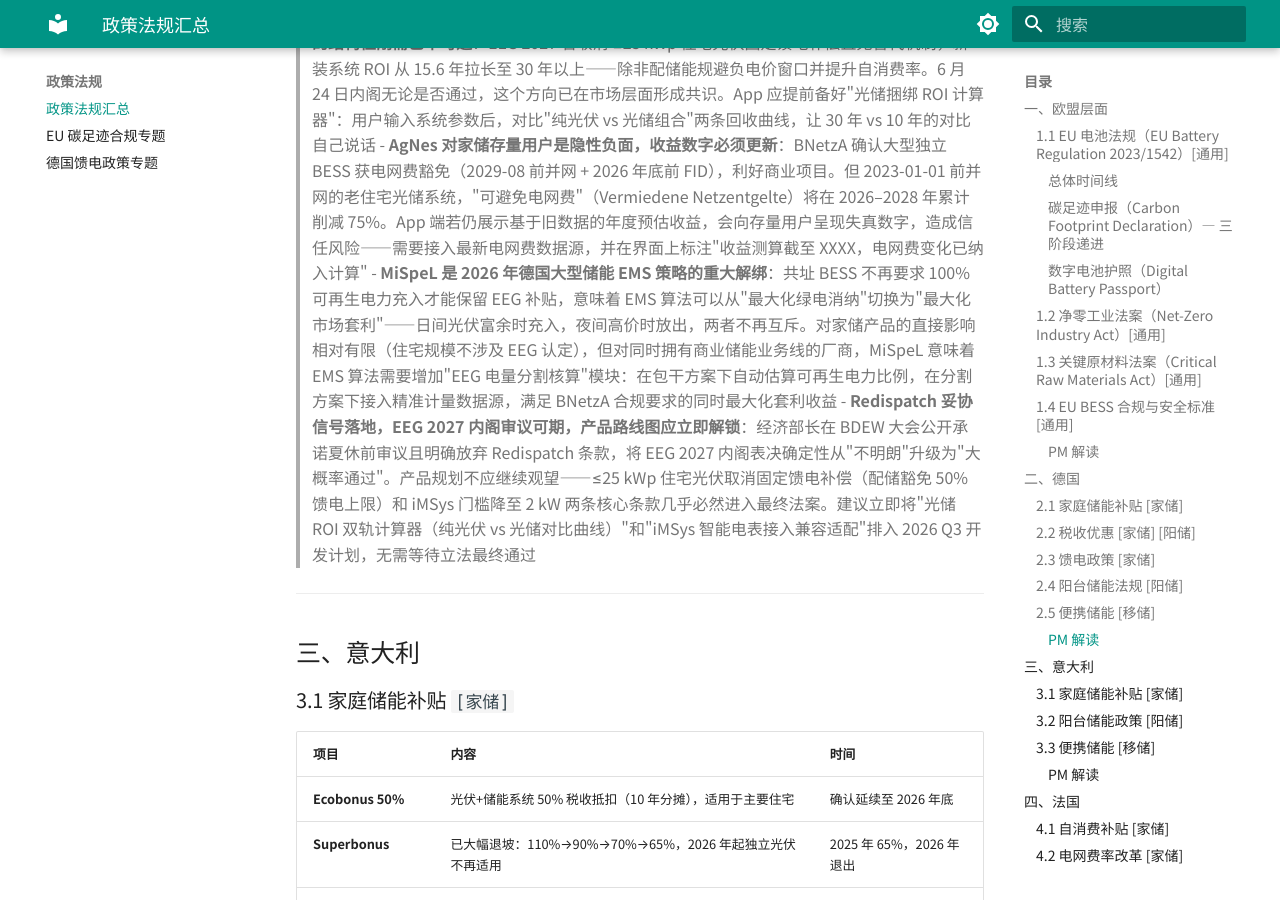
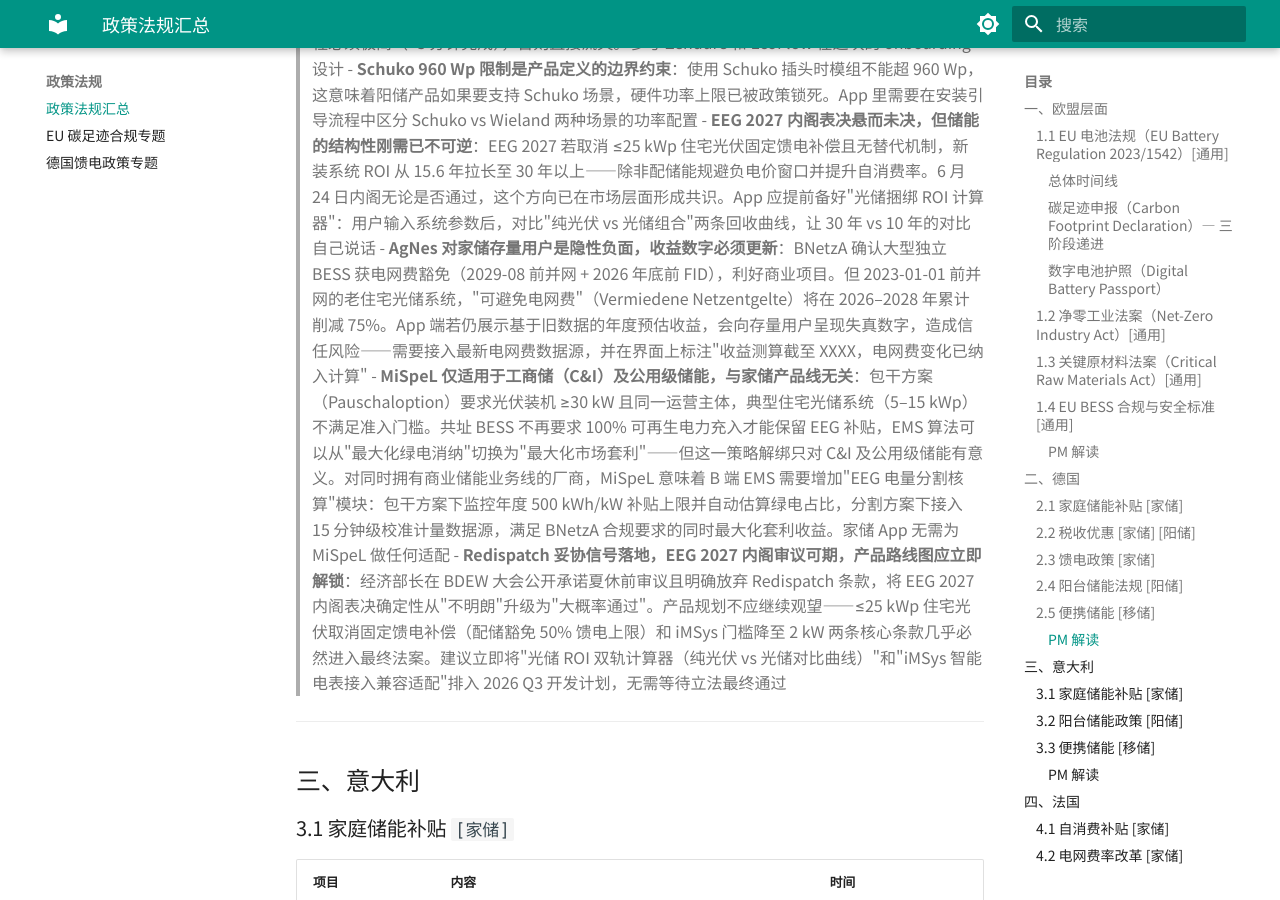
Before and after one commit to jeff9141/energy-storage-intel, an MkDocs documentation site: the page built from docs/policy/energy_storage_policy_regulations.md, in a window 1280 px wide and 900 px high, scrolled down 10299 px. Built offline with MkDocs 1.6.1 and Material for MkDocs 9.7.7, drawn with Linux system fonts in a browser that asks for light colours; some of the changed text lies outside the part shown.

Commit message:
更新 PM 解读：MiSpeL 适用范围修正为工商储（C&I），明确与家储无关
- 政策条目增加 [工商储] 标签，补充包干方案 ≥30 kW 门槛及 500 kWh/kW 年度上限
- PM 解读从"影响相对有限"修正为"与家储产品线无关"
- 新增 KPMG Law 来源

Co-Authored-By: Claude Opus 4.6 <noreply@anthropic.com>

```diff
--- a/docs/policy/energy_storage_policy_regulations.md
+++ b/docs/policy/energy_storage_policy_regulations.md
@@ -210,7 +210,7 @@
 - `[2026-06-14 更新]` ⚠️ **信息更新：VDE-AR-N 4105:2026-03（2026-03-01 生效）正式取消 2,000 Wp 组件上限**：新版并网连接标准废除 Solarpaket I 所设的 2,000 Wp 模组功率上限；在 800 VA 并网馈电上限不变的前提下，允许阳台光伏配备更大功率组件（实测配置可达 5-10 kWp），将日间多余电力存入电池而非馈网；含储能系统的阳台光伏被正式纳入简化注册流程，无需专业电工介入，用户可自行填写专用表格完成 Marktstammdatenregister 注册（来源：[New German rule allows larger plug-in PV without electrician — PV Magazine](https://www.pv-magazine.com/2026/04/08/new-german-rule-allows-larger-plug-in-pv-without-electrician/) `[2026-04]`；[New German allowances give further boosts for plug-in PV and storage — ESS News](https://www.ess-news.com/2026/04/10/new-german-allowances-give-further-boosts-for-plug-in-pv-and-storage/) `[2026-04]`）
 - `[2026-06-15 更新]` **EEG 2027 内阁表决推迟，新目标日期 2026-06-24**：原定 2026-06-10 的内阁会议未就 EEG 2027 改革法案表决，经济部与环境部在"再调度条款"（Redispatch）及 ≤25 kWp 住宅光伏馈电补偿问题上存在分歧；新目标表决日期调整为 2026-06-24；最新研究警示：若取消小型住宅光伏固定馈电补偿（Einspeisevergütung）且无任何替代机制，典型 10 kW 系统投资回收期将从 15.6 年骤增至 30 年以上（来源：[Wohl weiter warten auf die EEG-Novelle im Kabinett — PV Magazine Deutschland](https://www.pv-magazine.de/2026/05/26/wohl-weiter-warten-auf-die-eeg-novelle-im-kabinett/) `[2026-05]`；[EEG 2027: Studie warnt vor 30 Jahren Amortisation — EMA Energiewelt](https://ema-energiewelt.de/wissen/eeg-2027-amortisation-30-jahre-kabinett-vertagt) `[2026-06]`）
 - `[2026-06-15 更新]` **BNetzA 发布 AgNes 电网费改革方案（2026-05-27），大型 BESS 获政策利好**：联邦网络局（BNetzA）公布新电网费体系（Allgemeine Netzentgeltsystematik Strom，AgNes）初步方案，核心内容：① 现有 BESS 暂不纳入电网费征缴范围（逆转 2026-01 信号）；② **祖父条款**：2029-08-04 前并网、且在 AgNes 最终决定（预计 2026 年底）前完成最终投资决策（FID）的项目获完整豁免；③ 未来新项目适用纯容量电网费，约 €4,000–7,000/MW/年，**无电量计费分量**；④ 2023-01-01 前并网老项目的"可避免电网费"（Vermiedene Netzentgelte）将逐步退出：2026 年削减 25%、2027 年削减 50%、2028 年削减 75%；BNetzA 认为整体方案对储能呈净正面效果，但业界指出大型独立储能受益、光伏配储及产消者（Prosumer）负担加重（来源：[Major German BESS outcomes: Grid fee exemptions remain — ESS News](https://www.ess-news.com/2026/05/28/major-german-bess-outcomes-grid-fee-exemptions-remain-higher-costs-for-prosumers/) `[2026-05]`；[German grid fees: Regulator unveils near-best-case for BESS — Modo Energy](https://modoenergy.com/research/germany-grid-fees-agnes-netzentgelte-bess-batteries-bnetza-update-capacity-fees-may-2026) `[2026-05]`）
-- `[2026-06-16 更新]` **MiSpeL（储能与充电桩市场整合法规）预计 2026-06-30 前完成 BNetzA 认定程序**：MiSpeL（Marktintegration von Speichern und Ladepunkten）核心突破：共址（co-location）场景下，BESS 充入非 100% 可再生电力也不再丧失 EEG 补贴资格，允许按市场电价优化充放电策略；BNetzA 须在 **2026-06-30** 前完成 EEG 电量认定程序；两种核算方案：包干方案（Pauschaloption，适合小型系统，简化核算）和分割方案（Abgrenzungsoption，精准计量能量流向，适合大型商业系统）；认定程序完成后，电网运营商尚需 6–12 个月完成系统适配，预计实际影响在 2027 年初显现（来源：[Understanding MiSpeL: New Regulatory Framework for German Co-located Storage — GridCog](https://www.gridcog.com/blog/understanding-mispel-the-new-regulatory-framework-for-german-co-located-storage) `[2026]`；['Moment of truth': 2026 regulatory agenda for large battery storage in Germany — Energy-Storage.News](https://www.energy-storage.news/moment-of-truth-the-2026-regulatory-agenda-for-large-battery-storage-in-germany/) `[2026]`）
+- `[2026-06-16 更新]` **MiSpeL（储能与充电桩市场整合法规）预计 2026-06-30 前完成 BNetzA 认定程序** `[工商储]`：MiSpeL（Marktintegration von Speichern und Ladepunkten）核心突破：共址（co-location）场景下，BESS 充入非 100% 可再生电力也不再丧失 EEG 补贴资格，允许按市场电价优化充放电策略；BNetzA 须在 **2026-06-30** 前完成 EEG 电量认定程序；**适用范围**：包干方案要求光伏装机 ≥30 kW 且同一运营主体，年度补贴上限 500 kWh/kW装机，典型住宅光储系统（5–15 kWp）不满足门槛，MiSpeL 实际仅适用于 C&I（工商业）及公用级储能；两种核算方案：包干方案（Pauschaloption，光伏 ≥30 kW 的 C&I 系统，按标准化比例估算绿电占比，超年度上限部分按市场价结算）和分割方案（Abgrenzungsoption，15 分钟级校准计量，精准核算能量流向，适合大型商业系统）；认定程序完成后，电网运营商尚需 6–12 个月完成系统适配，预计实际影响在 2027 年初显现（来源：[Understanding MiSpeL: New Regulatory Framework for German Co-located Storage — GridCog](https://www.gridcog.com/blog/understanding-mispel-the-new-regulatory-framework-for-german-co-located-storage) `[2026]`；['Moment of truth': 2026 regulatory agenda for large battery storage in Germany — Energy-Storage.News](https://www.energy-storage.news/moment-of-truth-the-2026-regulatory-agenda-for-large-battery-storage-in-germany/) `[2026]`；[MiSpeL-Entwurf: Neue Förderung für Energiespeicher und Ladepunkte — KPMG Law](https://kpmg-law.de/mispel-entwurf-neue-foerderung-fuer-energiespeicher-und-ladepunkte/) `[2026]`）
 - `[2026-06-16 更新]` **德国 BESS 累计装机达 17.9 GW / 27.2 GWh（2026-04），大型储能季度新增首次超越住宅端**：截至 2026-04，德国电池储能累计装机 17.9 GW / 27.2 GWh；2026 年 Q1 大型商用/公用 BESS 季度新增容量**7 年来首次超越住宅端**，与 Q1 储能装机总量同比 +67%（创历史纪录）相印证，德国储能市场正进入"商业化规模化"阶段（来源：[BESS Market Germany 2026: Trends & Growth Analysis — Mobility House Energy](https://mobilityhouse-energy.com/int_en/knowledge-center/article/bess-in-germany-market-overview-2026) `[2026]`）
 - `[2026-06-17 更新]` **Reiche 在 BDEW 大会（2026-06-10）承诺夏休前提交内阁，并释放 Redispatch 关键妥协信号**：联邦经济部长 Reiche 在 BDEW 年会（柏林，2026-06-10）明确表态，EEG 改革草案和 Netzpaket（电网立法包）将在**夏季议会休会前**提交内阁；同时释放关键妥协信号——表示可放弃草案中业界强烈反对的"Redispatch 预留条款"（允许电网运营商在瓶颈时段切断风电/光伏馈电且不予补偿），该条款是导致内阁推迟（从 6-10 延至 6-24）的两大核心争点之一；Reiche 让步后内阁通过可能性大幅提升；SPD 与 Union 在 Netzpaket 部分细节上仍存分歧，但整体立法推进势头明显加速（来源：[Reiche auf BDEW-Kongress 2026: EEG und Netzpaket noch vor der Sommerpause ins Kabinett — PV Magazine Deutschland](https://www.pv-magazine.de/2026/06/10/reiche-auf-bdew-kongress-2026-eeg-und-netzpaket-noch-vor-der-sommerpause-ins-kabinett/) `[2026-06]`；[BDEW-Kongress: Reiche zeigt sich bei Energiewende kompromissbereit — T-Online](https://www.t-online.de/finanzen/energie/id_101292472/bdew-kongress-reiche-zeigt-sich-bei-energiewende-kompromissbereit.html) `[2026-06]`）
 
@@ -224,7 +224,7 @@
 > - **Schuko 960 Wp 限制是产品定义的边界约束**：使用 Schuko 插头时模组不能超 960 Wp，这意味着阳储产品如果要支持 Schuko 场景，硬件功率上限已被政策锁死。App 里需要在安装引导流程中区分 Schuko vs Wieland 两种场景的功率配置
 > - **EEG 2027 内阁表决悬而未决，但储能的结构性刚需已不可逆**：EEG 2027 若取消 ≤25 kWp 住宅光伏固定馈电补偿且无替代机制，新装系统 ROI 从 15.6 年拉长至 30 年以上——除非配储能规避负电价窗口并提升自消费率。6 月 24 日内阁无论是否通过，这个方向已在市场层面形成共识。App 应提前备好"光储捆绑 ROI 计算器"：用户输入系统参数后，对比"纯光伏 vs 光储组合"两条回收曲线，让 30 年 vs 10 年的对比自己说话
 > - **AgNes 对家储存量用户是隐性负面，收益数字必须更新**：BNetzA 确认大型独立 BESS 获电网费豁免（2029-08 前并网 + 2026 年底前 FID），利好商业项目。但 2023-01-01 前并网的老住宅光储系统，"可避免电网费"（Vermiedene Netzentgelte）将在 2026–2028 年累计削减 75%。App 端若仍展示基于旧数据的年度预估收益，会向存量用户呈现失真数字，造成信任风险——需要接入最新电网费数据源，并在界面上标注"收益测算截至 XXXX，电网费变化已纳入计算"
-> - **MiSpeL 是 2026 年德国大型储能 EMS 策略的重大解绑**：共址 BESS 不再要求 100% 可再生电力充入才能保留 EEG 补贴，意味着 EMS 算法可以从"最大化绿电消纳"切换为"最大化市场套利"——日间光伏富余时充入，夜间高价时放出，两者不再互斥。对家储产品的直接影响相对有限（住宅规模不涉及 EEG 认定），但对同时拥有商业储能业务线的厂商，MiSpeL 意味着 EMS 算法需要增加"EEG 电量分割核算"模块：在包干方案下自动估算可再生电力比例，在分割方案下接入精准计量数据源，满足 BNetzA 合规要求的同时最大化套利收益
+> - **MiSpeL 仅适用于工商储（C&I）及公用级储能，与家储产品线无关**：包干方案（Pauschaloption）要求光伏装机 ≥30 kW 且同一运营主体，典型住宅光储系统（5–15 kWp）不满足准入门槛。共址 BESS 不再要求 100% 可再生电力充入才能保留 EEG 补贴，EMS 算法可以从"最大化绿电消纳"切换为"最大化市场套利"——但这一策略解绑只对 C&I 及公用级储能有意义。对同时拥有商业储能业务线的厂商，MiSpeL 意味着 B 端 EMS 需要增加"EEG 电量分割核算"模块：包干方案下监控年度 500 kWh/kW 补贴上限并自动估算绿电占比，分割方案下接入 15 分钟级校准计量数据源，满足 BNetzA 合规要求的同时最大化套利收益。家储 App 无需为 MiSpeL 做任何适配
 > - **Redispatch 妥协信号落地，EEG 2027 内阁审议可期，产品路线图应立即解锁**：经济部长在 BDEW 大会公开承诺夏休前审议且明确放弃 Redispatch 条款，将 EEG 2027 内阁表决确定性从"不明朗"升级为"大概率通过"。产品规划不应继续观望——≤25 kWp 住宅光伏取消固定馈电补偿（配储豁免 50% 馈电上限）和 iMSys 门槛降至 2 kW 两条核心条款几乎必然进入最终法案。建议立即将"光储 ROI 双轨计算器（纯光伏 vs 光储对比曲线）"和"iMSys 智能电表接入兼容适配"排入 2026 Q3 开发计划，无需等待立法最终通过
 
 ---
```
